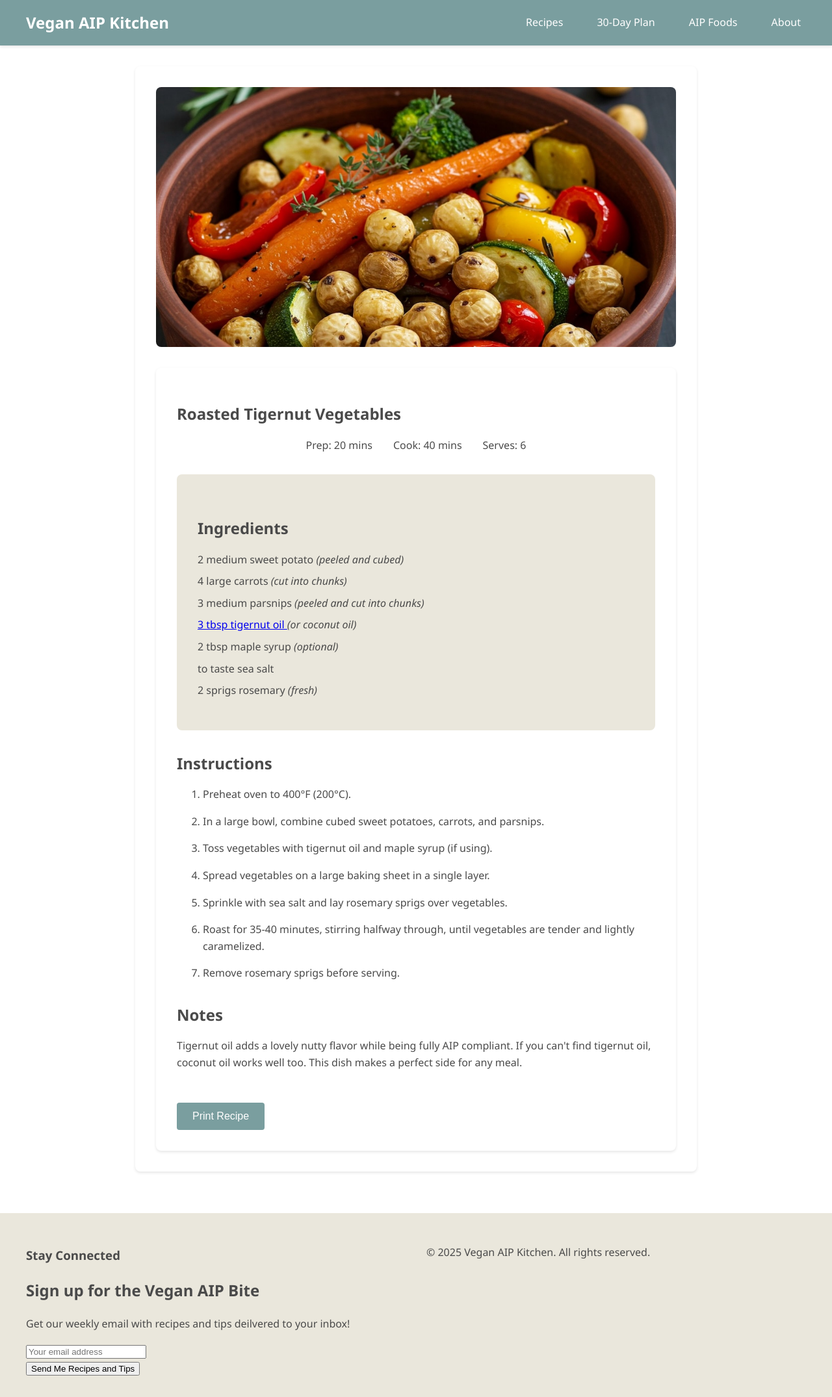
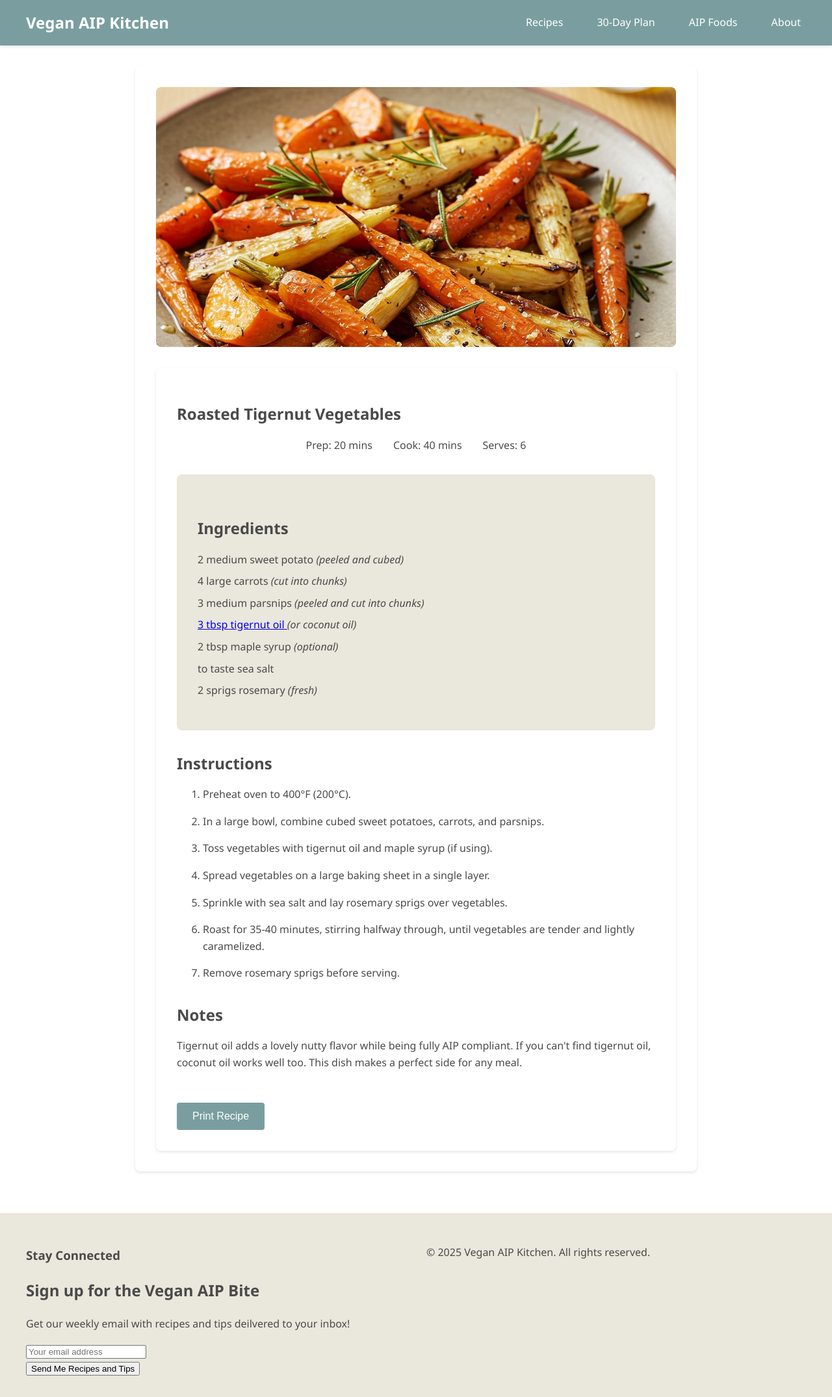
Before and after one commit to veganaip/veganaip.github.io, a Jekyll site: the page built from _recipes/roasted-tigernut-vegetables.md, in a window 1280 px wide. Shown: the whole page at 65% size. Built offline with Jekyll 4.4.1, drawn with Linux system fonts in a browser that asks for light colours.

Commit message:
Fixed roasted-tigernut-vegetables recipe to reference correct image filename

```diff
--- a/_layouts/default.html
+++ b/_layouts/default.html
@@ -40,6 +40,6 @@
         </div>
     </footer>
 
-    <script src="{{ '/assets/js/main.js' | relative_url }}"></script>
+    <script src="{{ '/assets/js/main.js' | relative_url }}?v=2025-02-25"></script>
 </body>
 </html>
--- a/_recipes/roasted-tigernut-vegetables.md
+++ b/_recipes/roasted-tigernut-vegetables.md
@@ -2,7 +2,7 @@
 layout: recipe
 title: "Roasted Tigernut Vegetables"
 date: 2025-02-23
-image: /assets/images/recipes/tigernut-vegetables.jpg
+image: /assets/images/recipes/roasted-tigernut-vegetables.jpg
 prep_time: 20
 cook_time: 40
 servings: 6
```
Also changed, not shown: assets/images/recipes/tigernut-vegetables.jpg (deleted).
